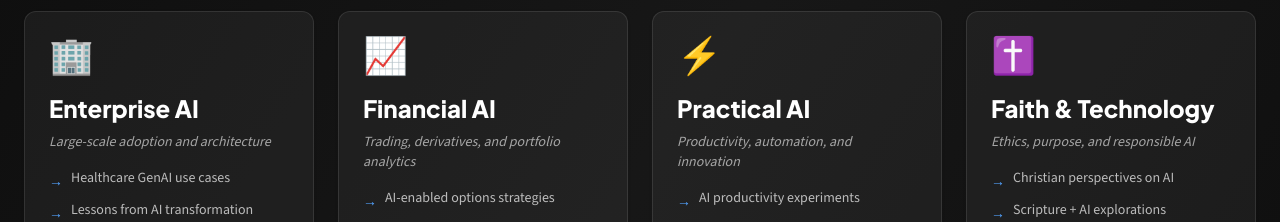
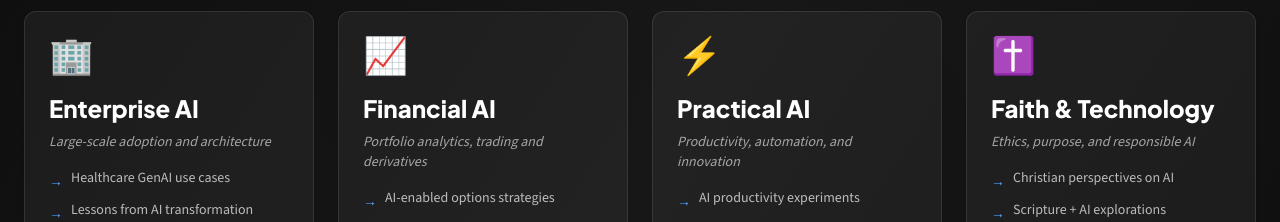
Before and after one commit to paullopez-ai/paullopez-landing, a Next.js app: page / in a window 1280 px wide. Shown: the part 820-1042 px from the top of the page. Built offline with nearby package versions, Linux system fonts and the light colour scheme.

Commit message:
Update Financial AI tagline to prioritize portfolio analytics

```diff
--- a/src/app/page.tsx
+++ b/src/app/page.tsx
@@ -95,7 +95,7 @@ export default function LandingPage() {
     {
       icon: '📈',
       title: 'Financial AI',
-      tagline: 'Trading, derivatives, and portfolio analytics',
+      tagline: 'Portfolio analytics, trading and derivatives',
       items: [
         'AI-enabled options strategies',
         'Market analysis algorithms',
```
Also changed, not shown: 1 other file (tests, documents, lock files or other folders).
